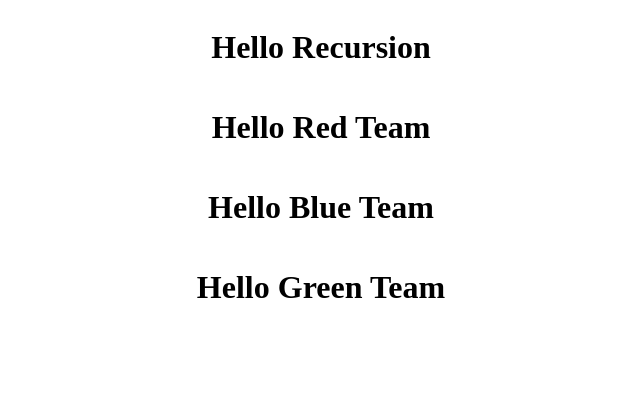
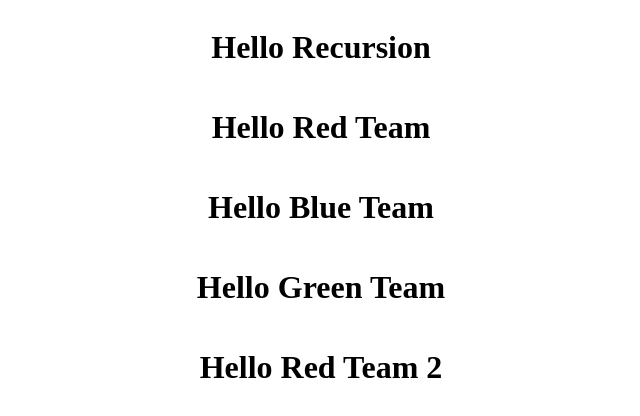
Before and after one commit to recursion-team2/task1, a plain HTML site: page index.html in a window 1280 px wide. Shown: the whole page, without its empty margins (319-959 px from the left). Drawn offline with Linux system fonts and the light colour scheme.

Commit message:
add-greeting-by-RedTeam2

```diff
--- a/index.html
+++ b/index.html
@@ -13,6 +13,7 @@
       <h1>Hello Red Team</h1>
       <h1>Hello Blue Team</h1>
       <h1>Hello Green Team</h1>
+      <h1>Hello Red Team 2</h1>
     </div>
   </body>
 </html>
```
